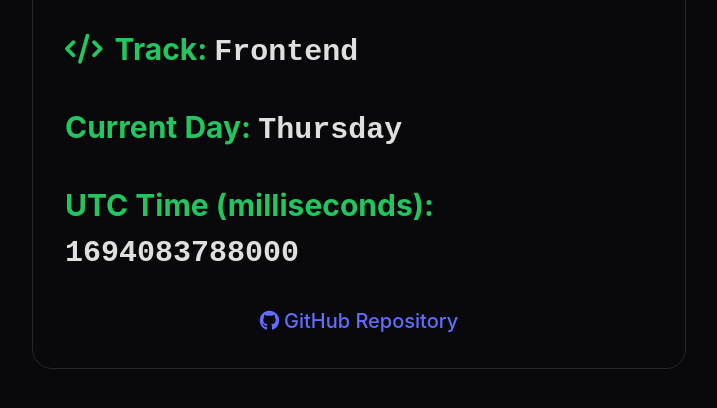
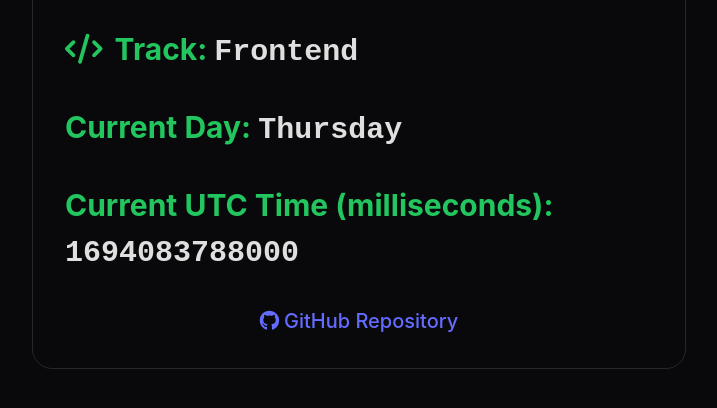
Before and after one commit to gneisscode/Stage-1, a plain HTML site: page index.html in a window 1280 px wide. Shown: the part 316-724 px from the top of the page, without its empty margins (281-998 px from the left). Drawn offline with Linux system fonts and the light colour scheme.

Commit message:
added files

```diff
--- a/index.html
+++ b/index.html
@@ -48,7 +48,7 @@
         </p>
         <div class="utc-time">
           <p class="info-item">
-            UTC Time (milliseconds):
+            Current UTC Time (milliseconds):
             <span class="value" id="currentUTCTime" data-testid="currentUTCTime"
               >Loading...</span
             >
```
